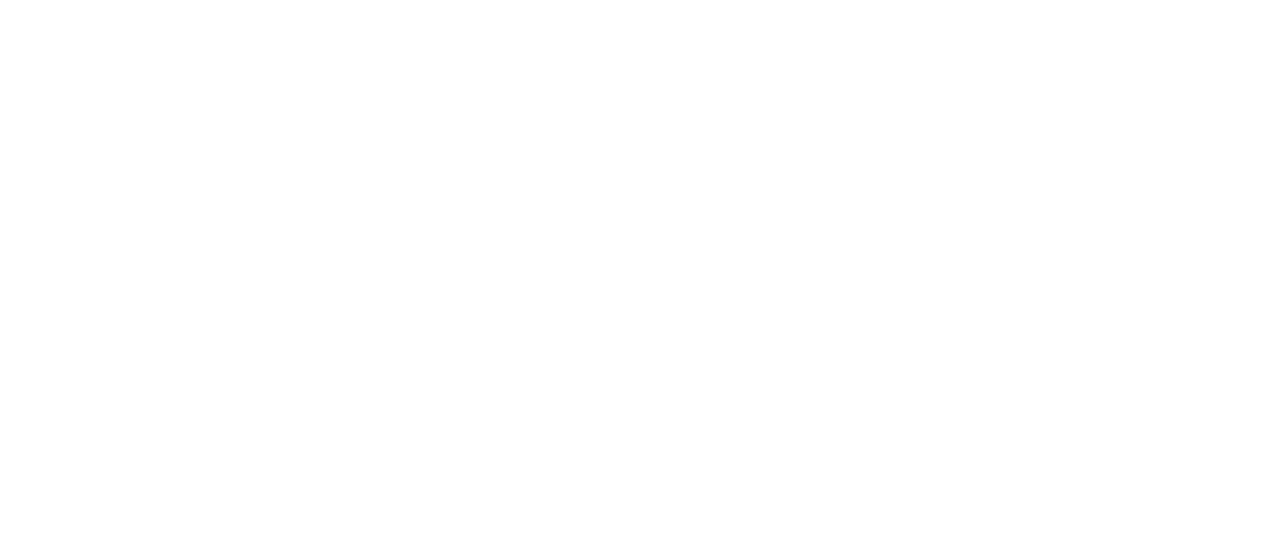
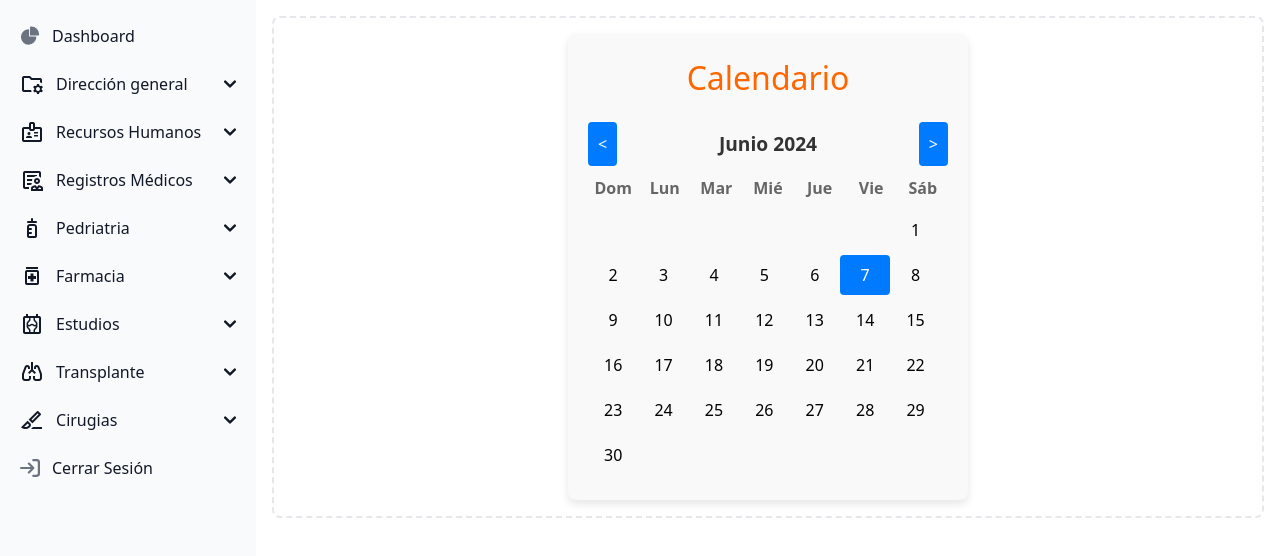
Before and after one commit to beunolemus/hospital_2.0, a Vue app in the folder Frontend/sistema-hospital/: page /calendario in a window 1280 px wide. Before the commit this address had no page. Shown: the top 556 px of the page. Built offline with nearby package versions, Linux system fonts and the light colour scheme.

Commit message:
agregar calendario

```diff
--- a/Frontend/sistema-hospital/index.html
+++ b/Frontend/sistema-hospital/index.html
@@ -9,10 +9,12 @@
     <script src="https://use.fontawesome.com/5d970393b7.js"></script>
     <link href="https://cdnjs.cloudflare.com/ajax/libs/flowbite/2.3.0/flowbite.min.css" rel="stylesheet" />
     <link rel="stylesheet" href="https://fonts.googleapis.com/css2?family=Material+Symbols+Outlined:opsz,wght,FILL,GRAD@20..48,100..700,0..1,-50..200" />
+
   </head>
   <body>
     <div id="app"></div>
     <script type="module" src="/src/main.js"></script>
     <script src="https://cdnjs.cloudflare.com/ajax/libs/flowbite/2.3.0/flowbite.min.js"></script>
+    <script src='https://unpkg.com/vue/dist/vue.js'></script>
   </body>
 </html>
--- a/Frontend/sistema-hospital/package.json
+++ b/Frontend/sistema-hospital/package.json
@@ -9,6 +9,8 @@
     "preview": "vite preview"
   },
   "dependencies": {
+    "@vuepic/vue-datepicker": "^8.7.0",
+    "tailwindcss": "^3.4.4",
     "vue": "^3.4.21",
     "vue-router": "^4.3.0"
   },
--- /dev/null
+++ b/Frontend/sistema-hospital/src/components/calendar.vue
@@ -0,0 +1,181 @@
+<template>
+    <div class="calendar-container">
+      <h1 class="title">Calendario</h1>
+      <div class="calendar">
+        <div class="header">
+          <button @click="prevMonth">&lt;</button>
+          <div class="month">{{ monthNames[currentMonth] }} {{ currentYear }}</div>
+          <button @click="nextMonth">&gt;</button>
+        </div>
+        <div class="weekdays">
+          <div class="weekday" v-for="day in weekDays" :key="day">{{ day }}</div>
+        </div>
+        <div class="days">
+          <div
+            v-for="day in daysInMonth"
+            :key="day.date"
+            :class="['day', { today: isToday(day.date), selected: isSelected(day.date) }]"
+            @click="selectDate(day.date)"
+          >
+            {{ day.number }}
+          </div>
+        </div>
+      </div>
+    </div>
+  </template>
+
+  <script>
+  export default {
+    name: 'Calendar',
+    data() {
+      return {
+        currentYear: new Date().getFullYear(),
+        currentMonth: new Date().getMonth(),
+        selectedDate: new Date(),
+        weekDays: ['Dom', 'Lun', 'Mar', 'Mié', 'Jue', 'Vie', 'Sáb'],
+        monthNames: [
+          'Enero', 'Febrero', 'Marzo', 'Abril', 'Mayo', 'Junio',
+          'Julio', 'Agosto', 'Septiembre', 'Octubre', 'Noviembre', 'Diciembre'
+        ],
+      };
+    },
+    computed: {
+      daysInMonth() {
+        const days = [];
+        const firstDay = new Date(this.currentYear, this.currentMonth, 1).getDay();
+        const lastDate = new Date(this.currentYear, this.currentMonth + 1, 0).getDate();
+
+        for (let i = 0; i < firstDay; i++) {
+          days.push({ number: '', date: null });
+        }
+
+        for (let i = 1; i <= lastDate; i++) {
+          days.push({ number: i, date: new Date(this.currentYear, this.currentMonth, i) });
+        }
+
+        return days;
+      },
+    },
+    methods: {
+      prevMonth() {
+        if (this.currentMonth === 0) {
+          this.currentMonth = 11;
+          this.currentYear--;
+        } else {
+          this.currentMonth--;
+        }
+      },
+      nextMonth() {
+        if (this.currentMonth === 11) {
+          this.currentMonth = 0;
+          this.currentYear++;
+        } else {
+          this.currentMonth++;
+        }
+      },
+      selectDate(date) {
+        this.selectedDate = date;
+      },
+      isToday(date) {
+        const today = new Date();
+        return date && date.toDateString() === today.toDateString();
+      },
+      isSelected(date) {
+        return date && date.toDateString() === this.selectedDate.toDateString();
+      },
+    },
+  };
+  </script>
+
+  <style scoped>
+  .calendar-container {
+    display: flex;
+    flex-direction: column;
+    align-items: center;
+    background-color: #f9f9f9;
+    padding: 20px;
+    border-radius: 8px;
+    box-shadow: 0 4px 8px rgba(0, 0, 0, 0.1);
+    max-width: 400px;
+    margin: 0 auto;
+  }
+
+  .title {
+    font-size: 2em;
+    color: #ff6600;
+    margin-bottom: 20px;
+    text-align: center;
+  }
+
+  .calendar {
+    width: 100%;
+  }
+
+  .header {
+    display: flex;
+    justify-content: space-between;
+    align-items: center;
+    margin-bottom: 10px;
+  }
+
+  .header button {
+    background-color: #007bff;
+    color: white;
+    border: none;
+    padding: 10px;
+    border-radius: 4px;
+    cursor: pointer;
+  }
+
+  .header button:hover {
+    background-color: #0056b3;
+  }
+
+  .month {
+    font-size: 1.2em;
+    font-weight: bold;
+    color: #333;
+  }
+
+  .weekdays {
+    display: flex;
+    justify-content: space-between;
+    margin-bottom: 10px;
+  }
+
+  .weekday {
+    width: 14%;
+    text-align: center;
+    font-weight: bold;
+    color: #666;
+  }
+
+  .days {
+    display: flex;
+    flex-wrap: wrap;
+  }
+
+  .day {
+    width: 14%;
+    height: 40px;
+    display: flex;
+    justify-content: center;
+    align-items: center;
+    cursor: pointer;
+    border-radius: 4px;
+    margin-bottom: 5px;
+  }
+
+  .day:hover {
+    background-color: #eee;
+  }
+
+  .today {
+    background-color: #ffcc00;
+  }
+
+  .selected {
+    background-color: #007bff;
+    color: white;
+  }
+  </style>
--- a/Frontend/sistema-hospital/src/components/dashboard.vue
+++ b/Frontend/sistema-hospital/src/components/dashboard.vue
@@ -212,9 +212,11 @@
                       <li>
                          <a href="#" class="flex items-center w-full p-2 text-gray-900 transition duration-75 rounded-lg pl-11 group hover:bg-gray-100 dark:text-white dark:hover:bg-gray-700">Cirugias</a>
                       </li>
+                      <RouterLink to="/calendario">
                       <li>
                          <a href="#" class="flex items-center w-full p-2 text-gray-900 transition duration-75 rounded-lg pl-11 group hover:bg-gray-100 dark:text-white dark:hover:bg-gray-700">Calendario CiruGias</a>
                       </li>
+                     </RouterLink>
                 </ul>
              </li>
              <li>
--- a/Frontend/sistema-hospital/src/main.js
+++ b/Frontend/sistema-hospital/src/main.js
@@ -4,6 +4,7 @@
 import App from './App.vue'
 import router from './router'
 
+
 const app = createApp(App)
 
 app.use(router)
--- a/Frontend/sistema-hospital/src/router/index.js
+++ b/Frontend/sistema-hospital/src/router/index.js
@@ -3,6 +3,8 @@
 import LoginVuew from '@/components/login.vue'
 import dashboard from '@/components/dashboard.vue'
 import Persona from '@/components/persona.vue'
+import Calendar from '@/components/calendar.vue'
+
 
 
 
@@ -24,7 +26,8 @@
       name: 'dashboard',
       component: dashboard,
       children:[
-        {path:'/persona',name:'persona', component : Persona}
+        {path:'/persona',name:'persona', component : Persona},
+        {path:'/calendario',name:'calendar', component : Calendar}
       ]
     }
   ]
```
Also changed, not shown: 1 other file (tests, documents, lock files or other folders).
